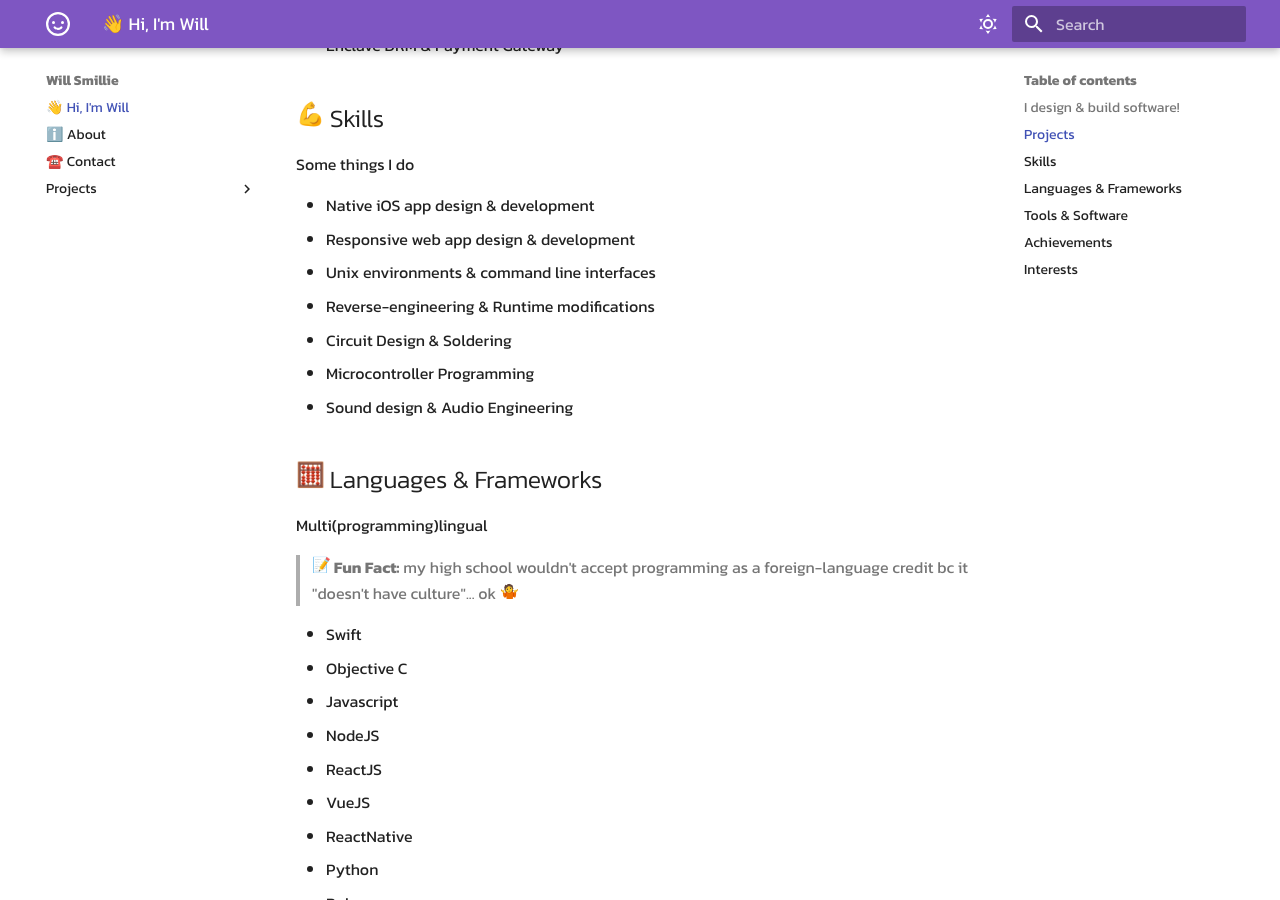
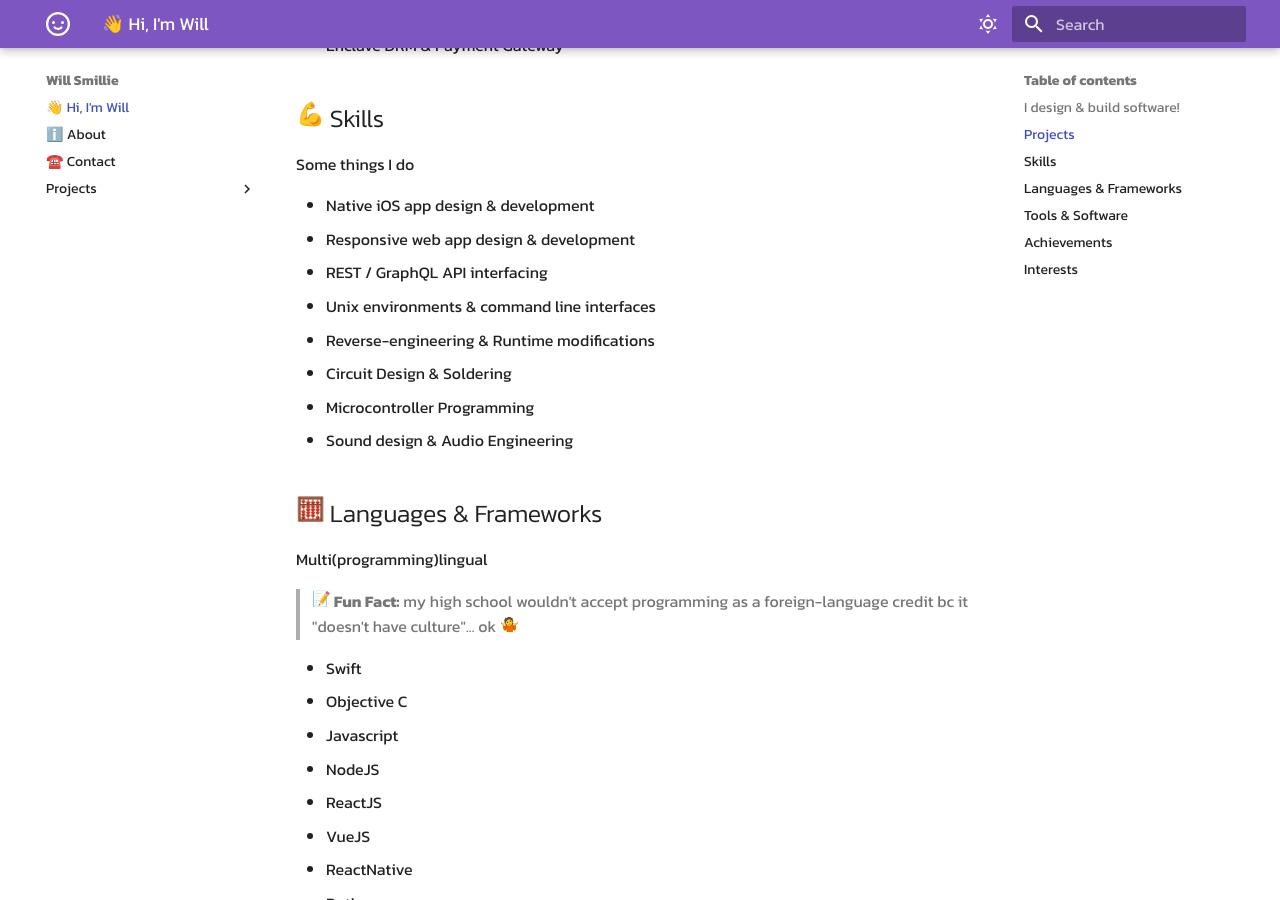
Before and after one commit to willsmillie/portfolio, an MkDocs documentation site: the page built from docs/index.md, in a window 1280 px wide and 900 px high, scrolled down 828 px. Built offline with MkDocs 1.6.1 and Material for MkDocs 9.7.7, drawn with Linux system fonts in a browser that asks for light colours; emoji names are drawn with the system emoji font; some of the changed lines change nothing that is shown.

Commit message:
resume (wip)

```diff
--- a/docs/index.md
+++ b/docs/index.md
@@ -30,6 +30,7 @@ Some things I do
 
 - Native iOS app design & development
 - Responsive web app design & development
+- REST / GraphQL API interfacing
 - Unix environments & command line interfaces
 - Reverse-engineering & Runtime modifications
 - Circuit Design & Soldering
--- a/mkdocs.yml
+++ b/mkdocs.yml
@@ -1,22 +1,22 @@
 # mkdocs.yml
 
-site_name: "Will Smillie"
-site_url: https://willsmillie.me/
+site_name: 'Will Smillie'
+site_url: https://willsmillie.github.io/portfolio
 theme:
   name: material
   icon:
     logo: octicons/smiley-16 # material/developer-board
   palette:
-    - media: "(prefers-color-scheme: light)"
+    - media: '(prefers-color-scheme: light)'
       scheme: light
       primary: deep purple
       toggle:
         icon: material/weather-sunny
         name: Switch to dark mode
-    - media: "(prefers-color-scheme: dark)"
+    - media: '(prefers-color-scheme: dark)'
       scheme: slate
       primary: deep purple
-    - media: "(prefers-color-scheme: auto)"
+    - media: '(prefers-color-scheme: auto)'
       toggle:
         icon: material/theme-light-dark
         name: Switch to light mode
```
Also changed, not shown: docs/about.md (line endings or trailing spaces).
